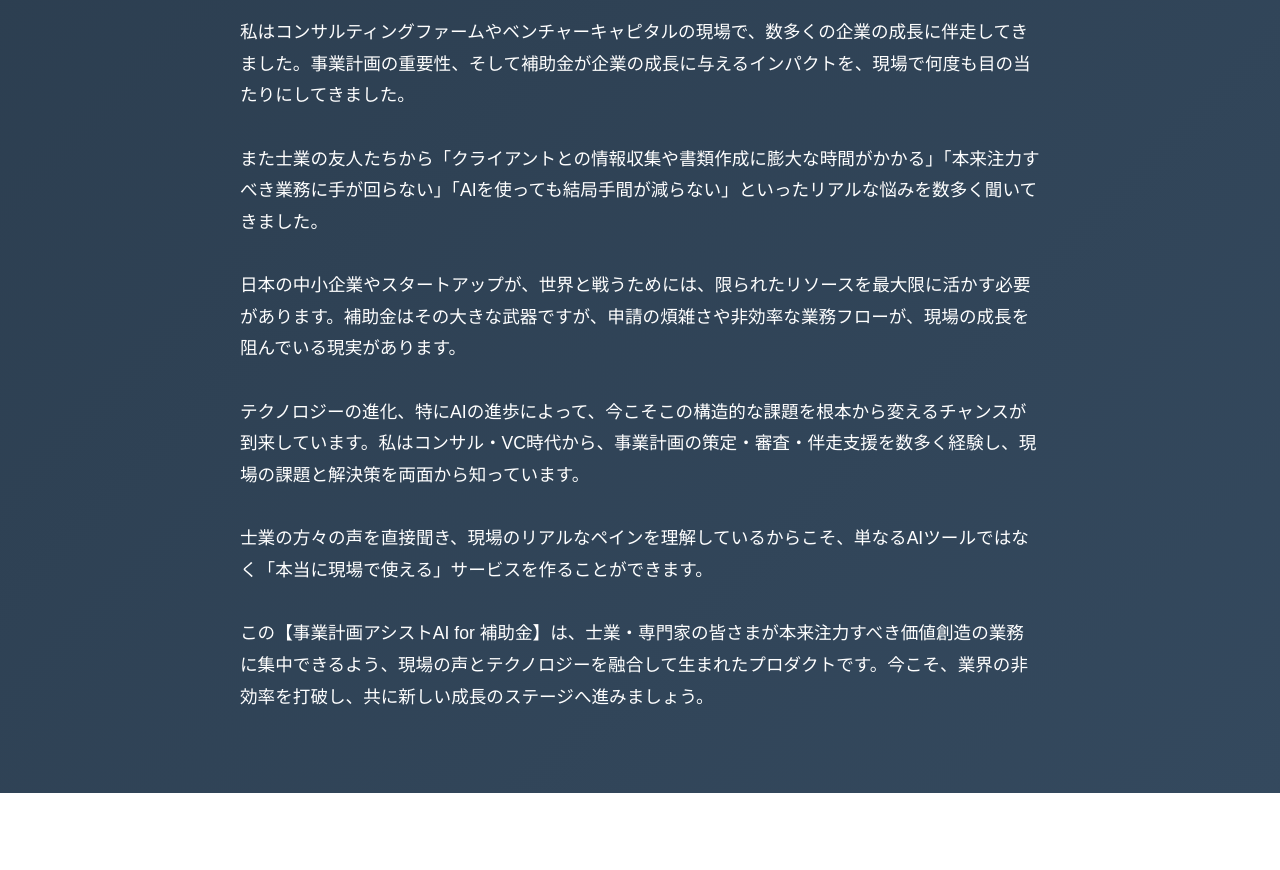
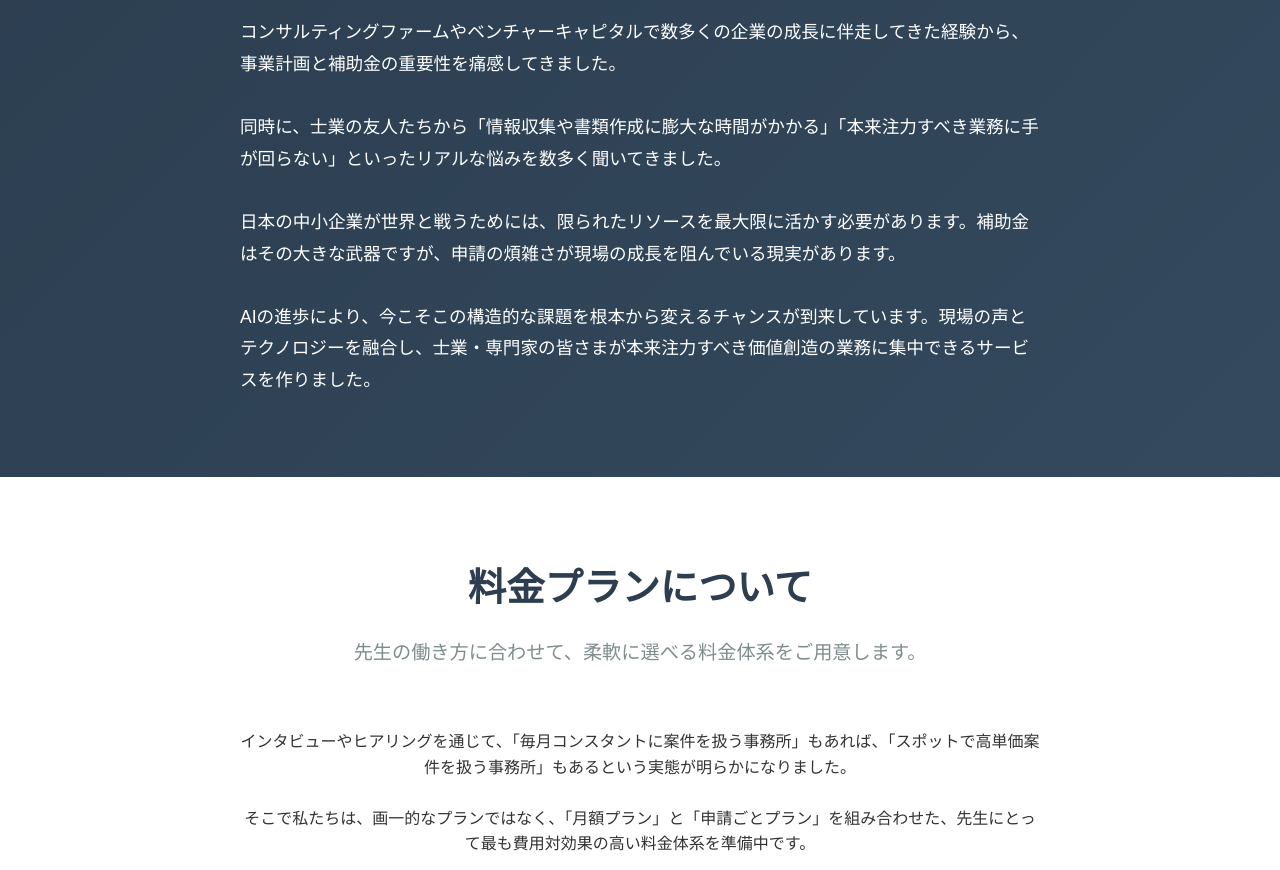
Before and after one commit to ntorirg/AsistAI, a plain HTML site: page LP/source/index.html in a window 1280 px wide. Shown: the part 3993-4863 px from the top of the page. Drawn offline with Linux system fonts and the light colour scheme.

Commit message:
「なぜやるのか」セクションをスリム化して読みやすく改善

```diff
--- a/LP/source/index.html
+++ b/LP/source/index.html
@@ -924,17 +924,13 @@
             <h2 class="section-title">なぜやるのか</h2>
             <div class="accent-line"></div>
             <div class="story-content">
-                <p>私はコンサルティングファームやベンチャーキャピタルの現場で、数多くの企業の成長に伴走してきました。事業計画の重要性、そして補助金が企業の成長に与えるインパクトを、現場で何度も目の当たりにしてきました。</p>
+                <p>コンサルティングファームやベンチャーキャピタルで数多くの企業の成長に伴走してきた経験から、事業計画と補助金の重要性を痛感してきました。</p>
                 <br>
-                <p>また士業の友人たちから「クライアントとの情報収集や書類作成に膨大な時間がかかる」「本来注力すべき業務に手が回らない」「AIを使っても結局手間が減らない」といったリアルな悩みを数多く聞いてきました。</p>
+                <p>同時に、士業の友人たちから「情報収集や書類作成に膨大な時間がかかる」「本来注力すべき業務に手が回らない」といったリアルな悩みを数多く聞いてきました。</p>
                 <br>
-                <p>日本の中小企業やスタートアップが、世界と戦うためには、限られたリソースを最大限に活かす必要があります。補助金はその大きな武器ですが、申請の煩雑さや非効率な業務フローが、現場の成長を阻んでいる現実があります。</p>
+                <p>日本の中小企業が世界と戦うためには、限られたリソースを最大限に活かす必要があります。補助金はその大きな武器ですが、申請の煩雑さが現場の成長を阻んでいる現実があります。</p>
                 <br>
-                <p>テクノロジーの進化、特にAIの進歩によって、今こそこの構造的な課題を根本から変えるチャンスが到来しています。私はコンサル・VC時代から、事業計画の策定・審査・伴走支援を数多く経験し、現場の課題と解決策を両面から知っています。</p>
-                <br>
-                <p>士業の方々の声を直接聞き、現場のリアルなペインを理解しているからこそ、単なるAIツールではなく「本当に現場で使える」サービスを作ることができます。</p>
-                <br>
-                <p>この【事業計画アシストAI for 補助金】は、士業・専門家の皆さまが本来注力すべき価値創造の業務に集中できるよう、現場の声とテクノロジーを融合して生まれたプロダクトです。今こそ、業界の非効率を打破し、共に新しい成長のステージへ進みましょう。</p>
+                <p>AIの進歩により、今こそこの構造的な課題を根本から変えるチャンスが到来しています。現場の声とテクノロジーを融合し、士業・専門家の皆さまが本来注力すべき価値創造の業務に集中できるサービスを作りました。</p>
             </div>
         </div>
     </section>
```
